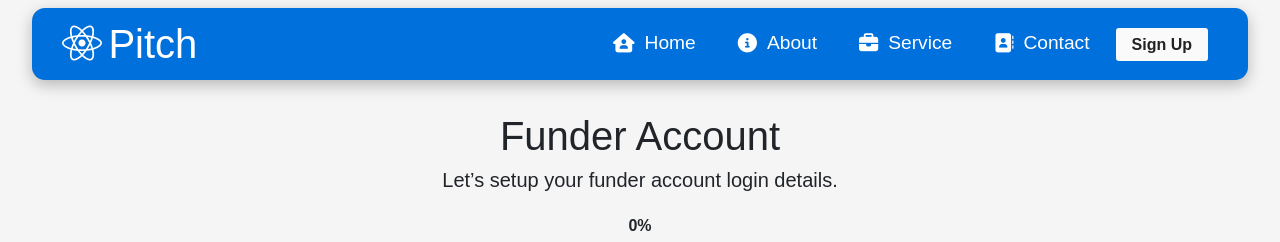
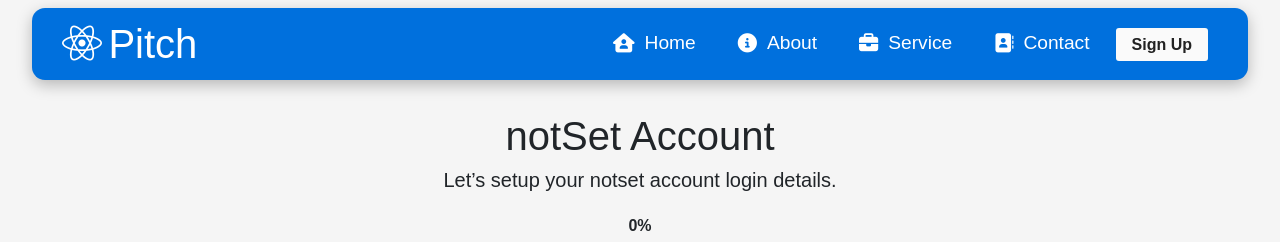
Before and after one commit to MzArlowe/pitch-client, a React (Create React App) app: page /UserOne in a window 1280 px wide. Shown: the top 242 px of the page. Built offline with nearby package versions, Linux system fonts and the light colour scheme.

Commit message:
Worked on SignUp Functionality (#11)
Added functions to determine userType

Co-authored-by: Benjamin Marlowe <bhm727@yahoo.com>

```diff
--- a/src/components/NavbarData.js
+++ b/src/components/NavbarData.js
@@ -29,3 +29,16 @@ export const NavbarData = [
 		className: 'nav-links-mobile',
 	},
 ];
+
+let userType = 'notSet';
+
+function setUserType(type) {
+	if (type === 'Founder') {
+		userType = 'Founder';
+	} else if (type === 'Funder') {
+		userType = 'Funder';
+	}
+	console.log(userType);
+}
+
+export { userType, setUserType };
--- a/src/components/SignUp.jsx
+++ b/src/components/SignUp.jsx
@@ -1,4 +1,5 @@
 import './SignUp.css';
+import { setUserType } from './NavbarData';
 
 export default function SignUp() {
 	return (
@@ -19,13 +20,16 @@ export default function SignUp() {
 					className='button'
 					href='/UserOne'
 				>
-					<button>Founder</button>
+					<button onClick={() => setUserType('Founder')}>Founder</button>
 				</a>
 			</div>
 
-			<div className='button'>
-				<a href='/UserOne'>
-					<button>Funder</button>
+			<div>
+				<a
+				// className='button'
+				// href='/UserOne'
+				>
+					<button onClick={() => setUserType('Funder')}>Funder</button>
 				</a>
 			</div>
 		</div>
--- a/src/components/UserOne.jsx
+++ b/src/components/UserOne.jsx
@@ -1,5 +1,6 @@
 import React, { useState } from 'react';
 import './UserOne.css';
+import { userType } from './NavbarData';
 
 export default function UserOne() {
 	const [formData, setFormData] = useState({
@@ -22,15 +23,10 @@ export default function UserOne() {
 		progressDiv = 2;
 	}
 
-	let accountType = 'Funder';
-	// let accountType = 'Entrepreneur'
-
 	return (
 		<div className='container'>
-			<h1>{accountType} Account</h1>
-			<h5>
-				Let’s setup your {accountType.toLowerCase()} account login details.
-			</h5>
+			<h1>{userType} Account</h1>
+			<h5>Let’s setup your {userType.toLowerCase()} account login details.</h5>
 
 			<h6>{progress}%</h6>
 
```
